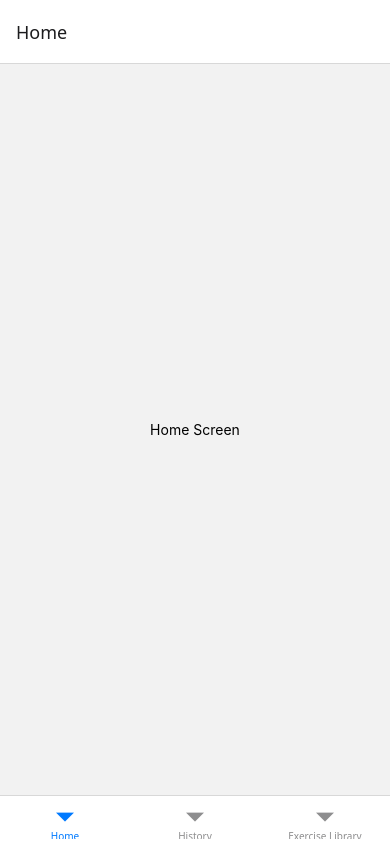
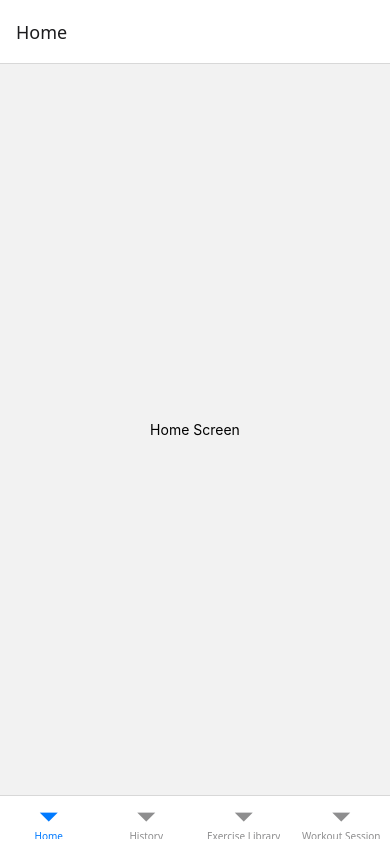
Before and after one commit to VinceAL-9/FreeFit-Logging-App, a React Native app: screen / in a window 390 px wide. Built offline with nearby package versions, Linux system fonts and the light colour scheme.

Commit message:
update AppNavigator to include WorkoutSessionScreen

```diff
--- a/src/navigation/AppNavigator.tsx
+++ b/src/navigation/AppNavigator.tsx
@@ -5,6 +5,7 @@ import React from 'react';
 import ExerciseLibraryScreen from '../screens/ExerciseLibraryScreen';
 import HistoryScreen from '../screens/HistoryScreen';
 import HomeScreen from '../screens/HomeScreen';
+import WorkoutSessionScreen from '../screens/WorkoutSessionScreen';
 
 const Tab = createBottomTabNavigator();
 
@@ -15,6 +16,7 @@ export default function AppNavigator() {
         <Tab.Screen name="Home" component={HomeScreen} />
         <Tab.Screen name="History" component={HistoryScreen} />
         <Tab.Screen name="Exercise Library" component={ExerciseLibraryScreen} />
+        <Tab.Screen name="Workout Session" component={WorkoutSessionScreen} />
       </Tab.Navigator>
     </NavigationContainer>
   );
```
